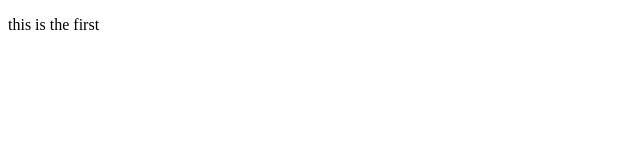
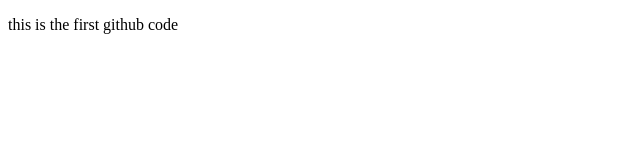
Before and after one commit to VIKASH-YADAV19/VIKASHSTART, a plain HTML site: page index.html in a window 1280 px wide. Shown: the full height of the page, 0-640 px from the left. Drawn offline with Linux system fonts and the light colour scheme.

```diff
--- a/index.html
+++ b/index.html
@@ -6,6 +6,6 @@
     <title>Document</title>
 </head>
 <body>
-    <p> this is the first </p>
+    <p> this is the first  github code</p>
 </body>
 </html>
```
